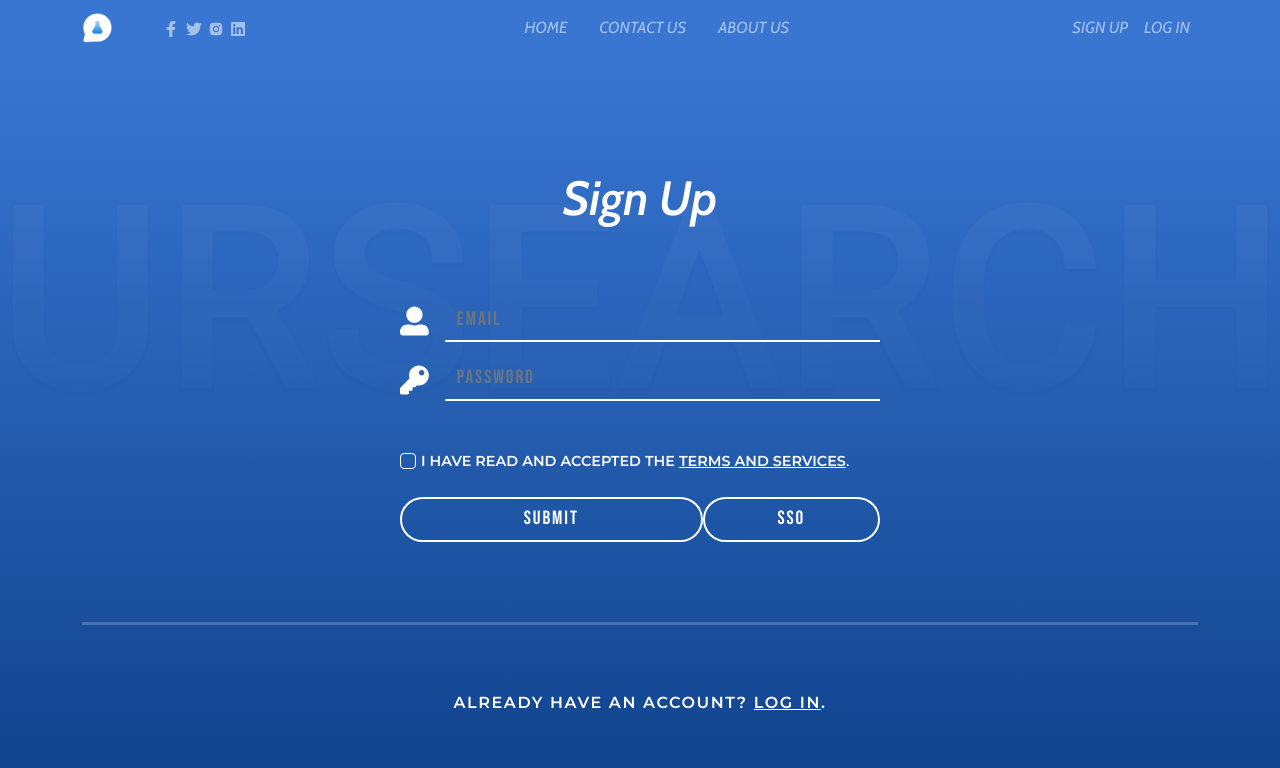
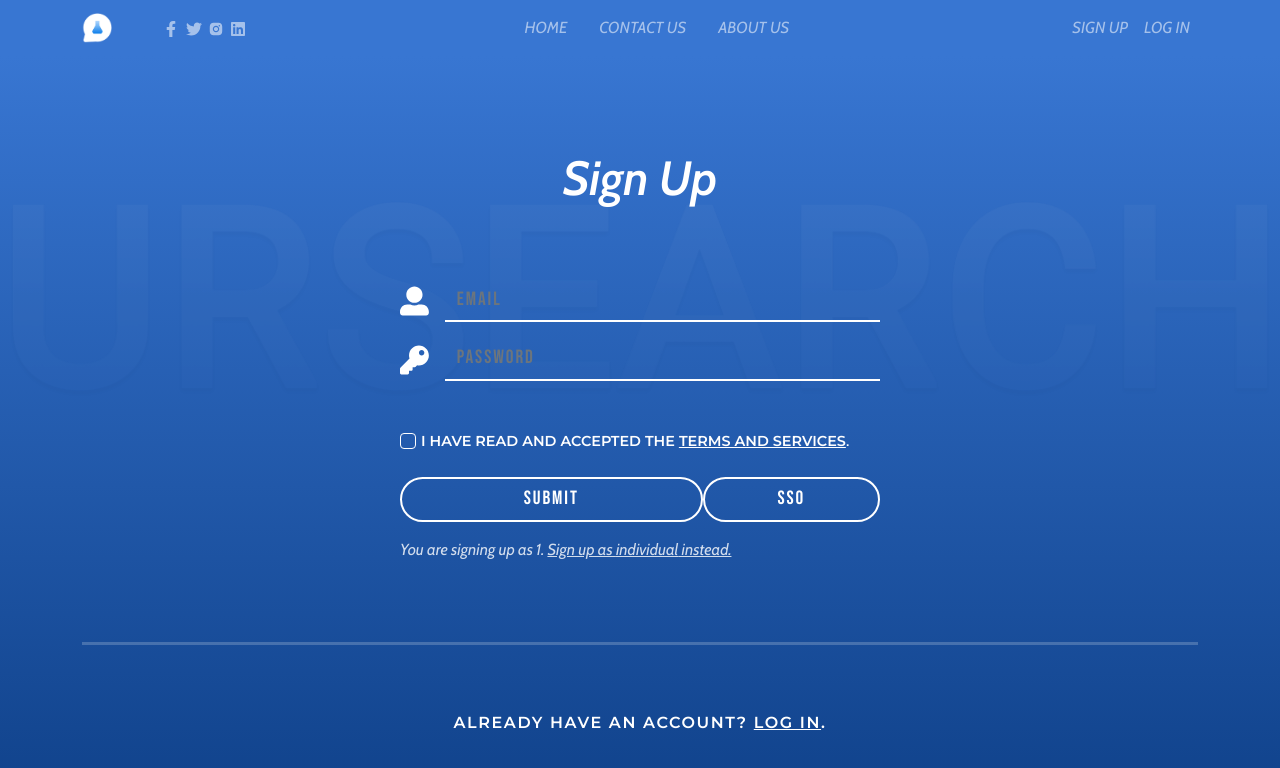
Before and after one commit to sweMojtaba/urSearchFrontEnd, a React (Create React App) app: page /auth/signup/1 in a window 1280 px wide. Shown: the top 768 px of the page. Built offline with nearby package versions, Linux system fonts and the light colour scheme.

Commit message:
auth small elements

```diff
--- a/src/components/auth/p2/Login.jsx
+++ b/src/components/auth/p2/Login.jsx
@@ -1,12 +1,13 @@
 import React, { useContext, useState } from "react";
 import UserContext from "../../structural/UserContext";
-import { useNavigate, useParams } from "react-router-dom";
+import { Link, useNavigate, useParams } from "react-router-dom";
 import fakeLogin from "./fakeLogin";
 import { Button, Container, Form } from "react-bootstrap";
 import { FaUserAlt, FaKey } from "react-icons/fa";
 import SSOButton from "./SSOButton";
 
 import "./styles.scss";
+import getOtherRole from "./getOtherRole";
 
 function Login() {
     const [username, setUsername] = useState("");
@@ -60,7 +61,7 @@ function Login() {
 
     // To-do: styling
     return <Container className="sparse-content">
-        <h1>Login</h1>
+        <h1>Log In</h1>
         <Form>
             <Form.Group className="mb-3 line">
                 <FaUserAlt className="icon-inline" />
@@ -76,7 +77,12 @@ function Login() {
                 </Button>
                 <SSOButton />
             </div>
+            <p className="note">You are loging in as {role}. <Link to={`/auth/signup/${getOtherRole(role)}`}>Log in as {getOtherRole(role)} instead.</Link></p>
         </Form>
+        <div className="dividing-line" />
+        <p className="paragraph">
+            Doesn't have an account? <Link to={`/auth/signup/${role}`}>Sign up</Link>.
+        </p>
     </Container>
 }
 
--- a/src/components/auth/p2/Signup.jsx
+++ b/src/components/auth/p2/Signup.jsx
@@ -7,6 +7,7 @@ import { FaUserAlt, FaKey } from "react-icons/fa";
 import SSOButton from "./SSOButton";
 
 import "./styles.scss";
+import getOtherRole from "./getOtherRole";
 
 function Signup() {
     const [username, setUsername] = useState("");
@@ -77,6 +78,7 @@ function Signup() {
                 </Button>
                 <SSOButton />
             </div>
+            <p className="note">You are signing up as {role}. <Link to={`/auth/signup/${getOtherRole(role)}`}>Sign up as {getOtherRole(role)} instead.</Link></p>
         </Form>
         <div className="dividing-line" />
         <p className="paragraph">
--- /dev/null
+++ b/src/components/auth/p2/getOtherRole.js
@@ -0,0 +1,9 @@
+const getOtherRole = (role) => {
+    if (role === "individual") {
+        return "lab";
+    } else {
+        return "individual";
+    }
+}
+
+export default getOtherRole;
--- a/src/shared-text.scss
+++ b/src/shared-text.scss
@@ -25,6 +25,11 @@
     font-family: montserrat;
     letter-spacing: 0.1em;
     line-height: 1.8em;
+}
+
+.note {
+    font-style: italic;
+    color: rgba(255, 255, 255, 0.8);
 }
 
 @media screen and (max-width: 576px) {
```
Also changed, not shown: src/components/auth/resume/Upload.jsx (added, +24 -0 lines), src/components/auth/resume/Parse.jsx (added).
